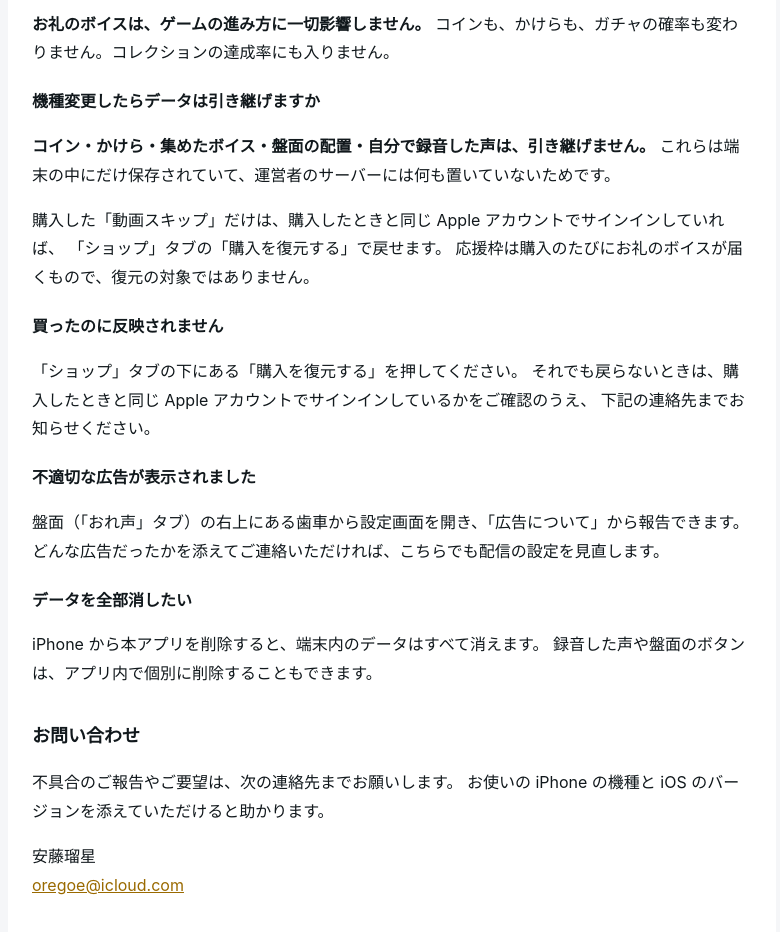
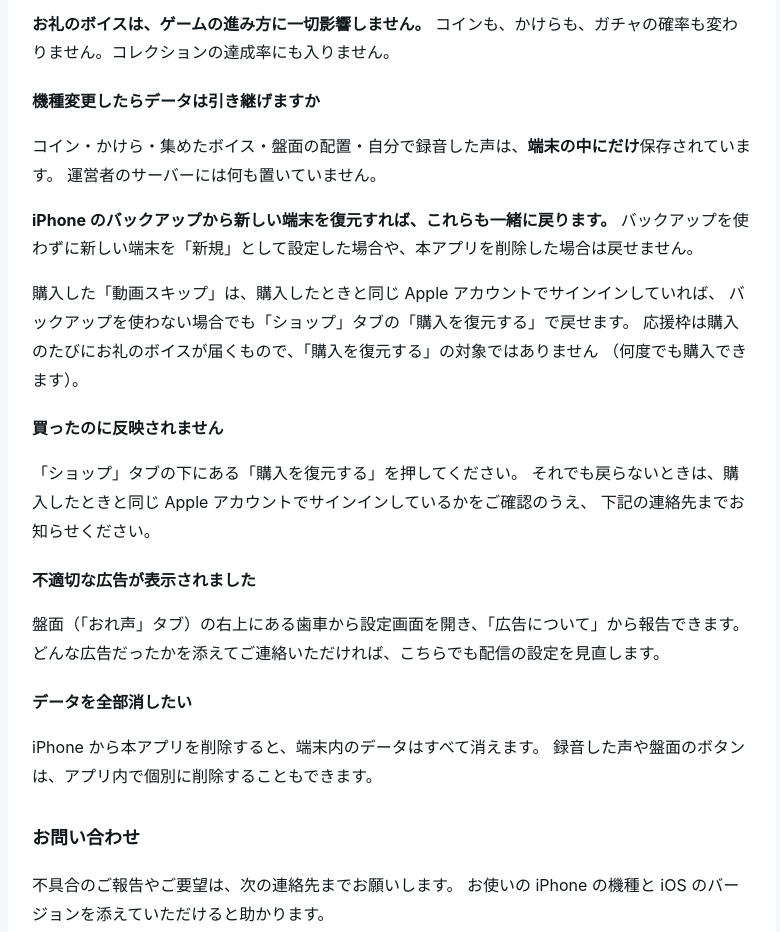
Before and after one commit to ryusei12-3/oregoe-site, a plain HTML site: page support.html in a window 1280 px wide. Shown: the part 2000-2932 px from the top of the page, without its empty margins (248-1028 px from the left). Drawn offline with Linux system fonts and the light colour scheme.

Commit message:
機種変の説明を事実に合わせた
⚠ 「引き継げません」は事実と違った。アプリのデータ（DBと録音）は iOS の
Documents の下にあり、バックアップから除外していない。iCloudバックアップにも
端末間の引き継ぎにも含まれるので、バックアップから復元すれば戻る。

戻らないのは「バックアップを使わず新しい端末を新規として設定したとき」と
「アプリを削除したとき」だけ。App Store に出す説明として強すぎる断定は
不正確なので、実際の条件を書いた。アプリ側の設定画面も同じ文に直してある。

応援枠は「復元の対象ではない（何度でも購入できる）」に。消耗型であることの
説明としてこちらが正確。

Co-Authored-By: Claude Opus 5 <noreply@anthropic.com>

```diff
--- a/support.html
+++ b/support.html
@@ -105,13 +105,18 @@
 
   <h3>機種変更したらデータは引き継げますか</h3>
   <p>
-    <strong>コイン・かけら・集めたボイス・盤面の配置・自分で録音した声は、引き継げません。</strong>
-    これらは端末の中にだけ保存されていて、運営者のサーバーには何も置いていないためです。
+    コイン・かけら・集めたボイス・盤面の配置・自分で録音した声は、<strong>端末の中にだけ</strong>保存されています。
+    運営者のサーバーには何も置いていません。
   </p>
   <p>
-    購入した「動画スキップ」だけは、購入したときと同じ Apple アカウントでサインインしていれば、
-    「ショップ」タブの「購入を復元する」で戻せます。
-    応援枠は購入のたびにお礼のボイスが届くもので、復元の対象ではありません。
+    <strong>iPhone のバックアップから新しい端末を復元すれば、これらも一緒に戻ります。</strong>
+    バックアップを使わずに新しい端末を「新規」として設定した場合や、本アプリを削除した場合は戻せません。
+  </p>
+  <p>
+    購入した「動画スキップ」は、購入したときと同じ Apple アカウントでサインインしていれば、
+    バックアップを使わない場合でも「ショップ」タブの「購入を復元する」で戻せます。
+    応援枠は購入のたびにお礼のボイスが届くもので、「購入を復元する」の対象ではありません
+    （何度でも購入できます）。
   </p>
 
   <h3>買ったのに反映されません</h3>
```
Also changed, not shown: privacy-policy.html (+4 -2 lines).
